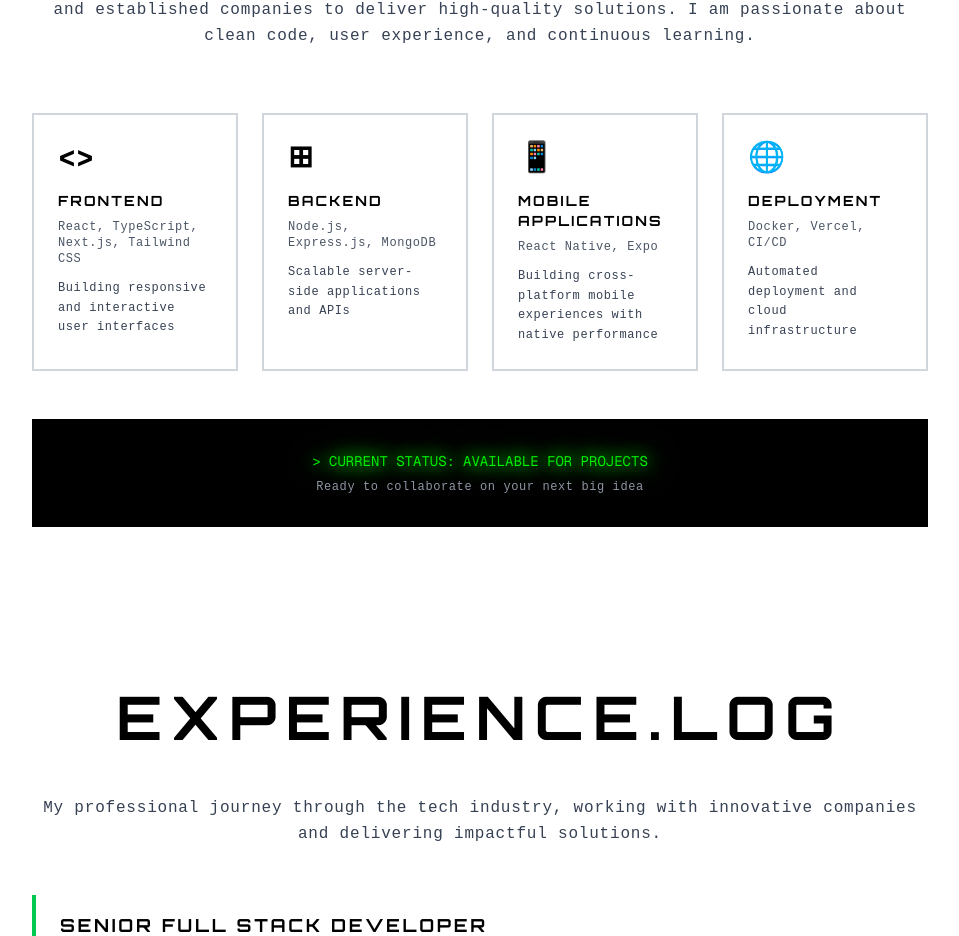
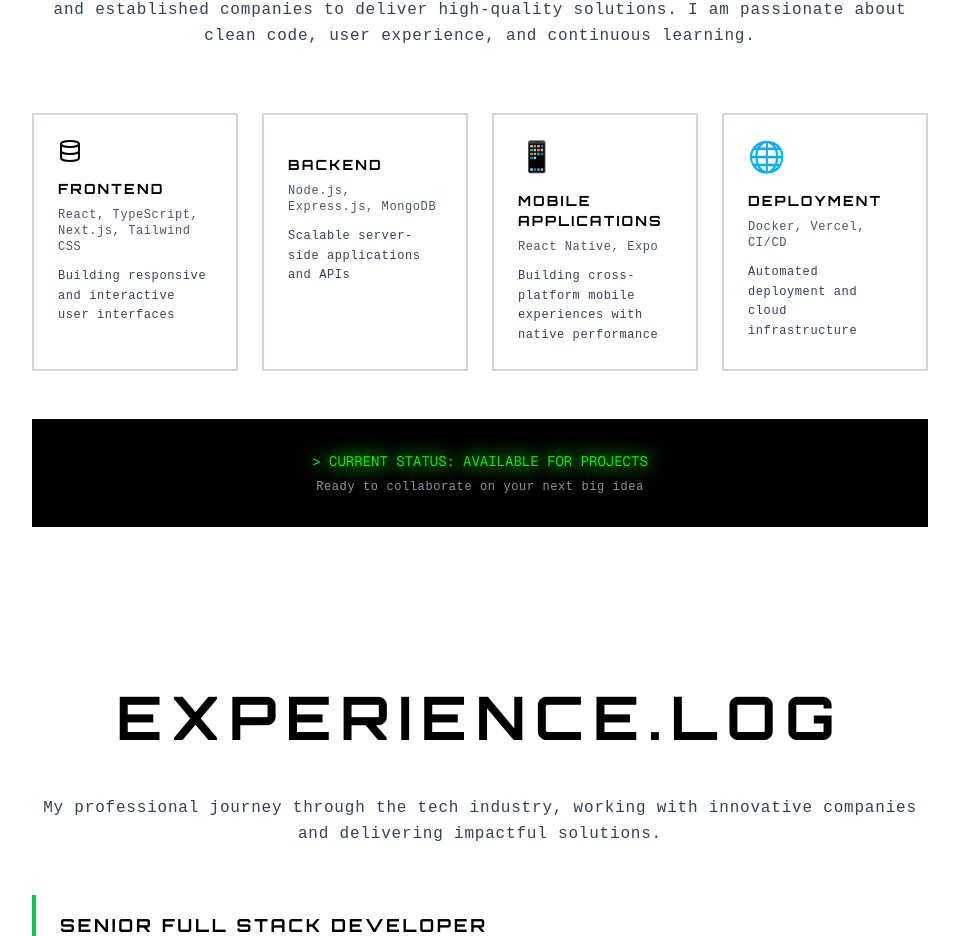
Before and after one commit to Co-den/mine, a Next.js app: page / in a window 1280 px wide. Shown: the part 1111-2047 px from the top of the page, without its empty margins (160-1119 px from the left). Built offline with nearby package versions, Linux system fonts and the light colour scheme.

Commit message:
updated project section

```diff
--- a/app/page.tsx
+++ b/app/page.tsx
@@ -10,6 +10,8 @@ import {
   Star,
   Code,
   Zap,
+  Database,
+
 } from "lucide-react";
 import { useState } from "react";
 
@@ -233,13 +235,13 @@ export default function Home() {
           <div className="grid grid-cols-1 md:grid-cols-2 lg:grid-cols-4 gap-4 md:gap-6">
             {[
               {
-                icon: "<>",
+                icon: <Database size={24} />,
                 title: "FRONTEND",
                 skills: "React, TypeScript, Next.js, Tailwind CSS",
                 desc: "Building responsive and interactive user interfaces",
               },
               {
-                icon: "⊞",
+                icon: "",
                 title: "BACKEND",
                 skills: "Node.js, Express.js, MongoDB",
                 desc: "Scalable server-side applications and APIs",
```
